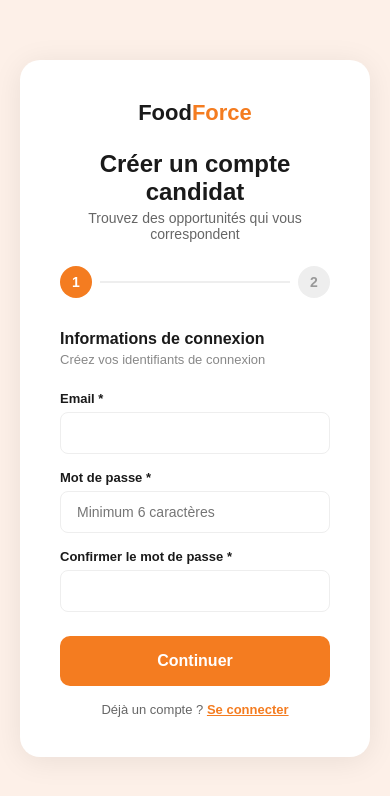
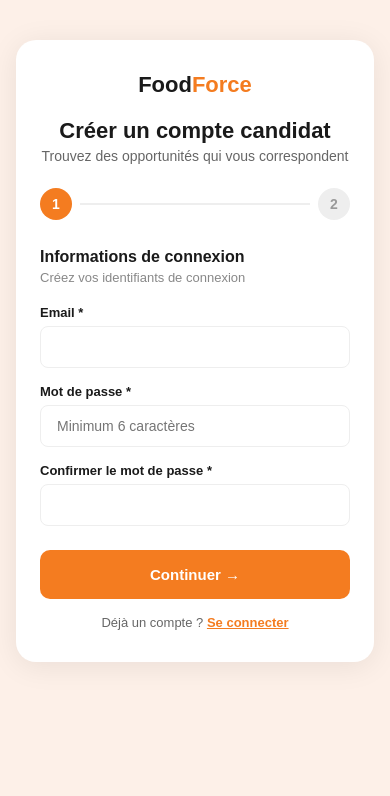
Before and after one commit to aissam76test/test-foodforce, a Next.js app: page /inscription-extra in a window 390 px wide. Shown: the top 796 px of the page. Built offline with nearby package versions, Linux system fonts and the light colour scheme.

Commit message:
inscription extra responsive

```diff
--- a/app/inscription-extra/page.tsx
+++ b/app/inscription-extra/page.tsx
@@ -4,10 +4,10 @@ import { useState } from 'react';
 const metiers: any = {
   salle: [
     'Directeur Food & Beverage', 'Directeur', 'Manager', 'Responsable de salle',
-    'Maitre d\'hôtel', 'Assistant maitre d\'hôtel', 'Chef de Rang', 'Serveur',
+    "Maitre d'hôtel", "Assistant maitre d'hôtel", 'Chef de Rang', 'Serveur',
     'Runner', 'Officier', 'Limonadier', 'Garçon de café', 'Chef barman', 'Barman',
     'Commis de salle', 'Barista', 'Cafetier', 'Sommelier', 'Hôte / Hôtesse de caisse',
-    'Hôte / Hôtesse d\'accueil', 'Vestiaire', 'Employé polyvalent restauration',
+    "Hôte / Hôtesse d'accueil", 'Vestiaire', 'Employé polyvalent restauration',
     'Vendeur boulangerie', 'Ménage'
   ],
   cuisine: [
@@ -19,7 +19,7 @@ const metiers: any = {
     'Employé polyvalent cuisine'
   ],
   hotel: [
-    'Bagagiste', 'Cafetier', 'Concierge', 'Employé polyvalent d\'hôtel',
+    'Bagagiste', 'Cafetier', 'Concierge', "Employé polyvalent d'hôtel",
     'Esthéticienne', 'Femme / Valet de chambre', 'Gouvernante', 'Linger',
     'Manutentionnaire', 'Night Auditor', 'Premier de réception', 'Réceptionniste',
     'Room service', 'Voiturier'
@@ -34,6 +34,7 @@ export default function InscriptionExtra() {
   });
   const [sent, setSent] = useState(false);
   const [error, setError] = useState('');
+  const [loading, setLoading] = useState(false);
 
   const handleEtape1 = (e: any) => {
     e.preventDefault();
@@ -51,44 +52,61 @@ export default function InscriptionExtra() {
 
   const handleSubmit = async (e: any) => {
     e.preventDefault();
+    setLoading(true);
     const res = await fetch('/api/inscription-extra', {
       method: 'POST',
       headers: { 'Content-Type': 'application/json' },
       body: JSON.stringify(form)
     });
     if (res.ok) setSent(true);
+    else setLoading(false);
+  };
+
+  const inputStyle: any = {
+    width: '100%', padding: '12px 16px', borderRadius: '8px',
+    border: '1.5px solid #eee', fontSize: '14px', outline: 'none',
+    boxSizing: 'border-box', fontFamily: 'Poppins, sans-serif'
   };
 
   if (sent) return (
-    <div style={{ textAlign: 'center', padding: '100px 40px', fontFamily: 'Poppins, sans-serif' }}>
-      <div style={{ fontSize: '60px' }}>🎉</div>
-      <h1 style={{ fontSize: '32px', fontWeight: 800, color: '#1a1a1a', margin: '20px 0 10px' }}>Inscription envoyée !</h1>
-      <p style={{ color: '#666' }}>On vous contacte très bientôt.</p>
-    </div>
+    <main style={{ fontFamily: 'Poppins, sans-serif', background: '#FDF0E8', minHeight: '100vh', display: 'flex', alignItems: 'center', justifyContent: 'center', padding: '20px' }}>
+      <div style={{ textAlign: 'center', background: 'white', borderRadius: '20px', padding: '48px 32px', maxWidth: '440px', width: '100%', boxShadow: '0 4px 30px rgba(0,0,0,0.08)' }}>
+        <div style={{ fontSize: '60px', marginBottom: '16px' }}>🎉</div>
+        <h1 style={{ fontSize: '28px', fontWeight: 800, color: '#1a1a1a', marginBottom: '12px' }}>Inscription envoyée !</h1>
+        <p style={{ color: '#666', marginBottom: '24px', lineHeight: 1.6 }}>Votre dossier est en cours de vérification. Vous recevrez un email de confirmation sous 48h.</p>
+        <a href="/login" style={{ background: '#F47C20', color: 'white', padding: '14px 28px', borderRadius: '10px', textDecoration: 'none', fontWeight: 700, fontSize: '15px', display: 'inline-block' }}>
+          Se connecter
+        </a>
+      </div>
+    </main>
   );
 
   return (
-    <main style={{ fontFamily: 'Poppins, sans-serif', background: '#FDF0E8', minHeight: '100vh', padding: '60px 20px' }}>
-      <div style={{ maxWidth: '500px', margin: '0 auto', background: 'white', borderRadius: '20px', padding: '40px', boxShadow: '0 4px 30px rgba(0,0,0,0.08)' }}>
+    <main style={{ fontFamily: 'Poppins, sans-serif', background: '#FDF0E8', minHeight: '100vh', padding: '40px 16px' }}>
+      <div style={{ maxWidth: '500px', margin: '0 auto', background: 'white', borderRadius: '20px', padding: '32px 24px', boxShadow: '0 4px 30px rgba(0,0,0,0.08)' }}>
 
-        <div style={{ textAlign: 'center', marginBottom: '24px' }}>
-          <span style={{ fontWeight: 800, fontSize: '22px', color: '#1a1a1a' }}>Food</span>
-          <span style={{ fontWeight: 800, fontSize: '22px', color: '#F47C20' }}>Force</span>
+        <div style={{ textAlign: 'center', marginBottom: '20px' }}>
+          <a href="/" style={{ textDecoration: 'none' }}>
+            <span style={{ fontWeight: 800, fontSize: '22px', color: '#1a1a1a' }}>Food</span>
+            <span style={{ fontWeight: 800, fontSize: '22px', color: '#F47C20' }}>Force</span>
+          </a>
         </div>
 
-        <h1 style={{ fontSize: '24px', fontWeight: 800, marginBottom: '4px', textAlign: 'center' }}>Créer un compte candidat</h1>
+        <h1 style={{ fontSize: '22px', fontWeight: 800, marginBottom: '4px', textAlign: 'center' }}>Créer un compte candidat</h1>
         <p style={{ color: '#666', marginBottom: '24px', fontSize: '14px', textAlign: 'center' }}>Trouvez des opportunités qui vous correspondent</p>
 
-        <div style={{ display: 'flex', alignItems: 'center', marginBottom: '32px', gap: '8px' }}>
-          <div style={{ width: '32px', height: '32px', borderRadius: '50%', background: '#F47C20', color: 'white', display: 'flex', alignItems: 'center', justifyContent: 'center', fontWeight: 700, fontSize: '14px' }}>1</div>
+        {/* STEPPER */}
+        <div style={{ display: 'flex', alignItems: 'center', marginBottom: '28px', gap: '8px' }}>
+          <div style={{ width: '32px', height: '32px', borderRadius: '50%', background: '#F47C20', color: 'white', display: 'flex', alignItems: 'center', justifyContent: 'center', fontWeight: 700, fontSize: '14px', flexShrink: 0 }}>1</div>
           <div style={{ flex: 1, height: '2px', background: etape === 2 ? '#F47C20' : '#eee' }} />
-          <div style={{ width: '32px', height: '32px', borderRadius: '50%', background: etape === 2 ? '#F47C20' : '#eee', color: etape === 2 ? 'white' : '#999', display: 'flex', alignItems: 'center', justifyContent: 'center', fontWeight: 700, fontSize: '14px' }}>2</div>
+          <div style={{ width: '32px', height: '32px', borderRadius: '50%', background: etape === 2 ? '#F47C20' : '#eee', color: etape === 2 ? 'white' : '#999', display: 'flex', alignItems: 'center', justifyContent: 'center', fontWeight: 700, fontSize: '14px', flexShrink: 0 }}>2</div>
         </div>
 
+        {/* ÉTAPE 1 */}
         {etape === 1 && (
           <form onSubmit={handleEtape1}>
             <h2 style={{ fontSize: '16px', fontWeight: 700, marginBottom: '4px' }}>Informations de connexion</h2>
-            <p style={{ fontSize: '13px', color: '#888', marginBottom: '24px' }}>Créez vos identifiants de connexion</p>
+            <p style={{ fontSize: '13px', color: '#888', marginBottom: '20px' }}>Créez vos identifiants de connexion</p>
 
             {error && <div style={{ background: '#fee', color: '#c00', padding: '12px', borderRadius: '8px', marginBottom: '16px', fontSize: '13px' }}>{error}</div>}
 
@@ -102,23 +120,24 @@ export default function InscriptionExtra() {
                 <input type={field.type} required placeholder={field.placeholder || ''}
                   value={(form as any)[field.key]}
                   onChange={(e) => setForm({ ...form, [field.key]: e.target.value })}
-                  style={{ width: '100%', padding: '12px 16px', borderRadius: '8px', border: '1.5px solid #eee', fontSize: '14px', outline: 'none', boxSizing: 'border-box' }} />
+                  style={inputStyle} />
               </div>
             ))}
 
-            <button type="submit" style={{ width: '100%', background: '#F47C20', color: 'white', padding: '16px', borderRadius: '10px', border: 'none', fontSize: '16px', fontWeight: 700, cursor: 'pointer', marginTop: '8px' }}>
-              Continuer
+            <button type="submit" style={{ width: '100%', background: '#F47C20', color: 'white', padding: '16px', borderRadius: '10px', border: 'none', fontSize: '15px', fontWeight: 700, cursor: 'pointer', marginTop: '8px', fontFamily: 'Poppins, sans-serif' }}>
+              Continuer →
             </button>
             <p style={{ textAlign: 'center', marginTop: '16px', fontSize: '13px', color: '#666' }}>
-              Déjà un compte ? <a href="/auth/login" style={{ color: '#F47C20', fontWeight: 600 }}>Se connecter</a>
+              Déjà un compte ? <a href="/login" style={{ color: '#F47C20', fontWeight: 600 }}>Se connecter</a>
             </p>
           </form>
         )}
 
+        {/* ÉTAPE 2 */}
         {etape === 2 && (
           <form onSubmit={handleSubmit}>
             <h2 style={{ fontSize: '16px', fontWeight: 700, marginBottom: '4px' }}>Informations personnelles</h2>
-            <p style={{ fontSize: '13px', color: '#888', marginBottom: '24px' }}>Complétez votre profil</p>
+            <p style={{ fontSize: '13px', color: '#888', marginBottom: '20px' }}>Complétez votre profil</p>
 
             {[
               { key: 'prenom', label: 'Prénom *', type: 'text' },
@@ -129,14 +148,13 @@ export default function InscriptionExtra() {
                 <label style={{ fontSize: '13px', fontWeight: 600, color: '#1a1a1a', display: 'block', marginBottom: '6px' }}>{field.label}</label>
                 <input type={field.type} required value={(form as any)[field.key]}
                   onChange={(e) => setForm({ ...form, [field.key]: e.target.value })}
-                  style={{ width: '100%', padding: '12px 16px', borderRadius: '8px', border: '1.5px solid #eee', fontSize: '14px', outline: 'none', boxSizing: 'border-box' }} />
+                  style={inputStyle} />
               </div>
             ))}
 
             <div style={{ marginBottom: '16px' }}>
               <label style={{ fontSize: '13px', fontWeight: 600, color: '#1a1a1a', display: 'block', marginBottom: '6px' }}>Catégorie *</label>
-              <select value={form.secteur} onChange={(e) => setForm({ ...form, secteur: e.target.value, metier: '' })} required
-                style={{ width: '100%', padding: '12px 16px', borderRadius: '8px', border: '1.5px solid #eee', fontSize: '14px', outline: 'none' }}>
+              <select value={form.secteur} onChange={(e) => setForm({ ...form, secteur: e.target.value, metier: '' })} required style={inputStyle}>
                 <option value="">Choisir une catégorie</option>
                 <option value="salle">Salle & Service</option>
                 <option value="cuisine">Cuisine</option>
@@ -147,8 +165,7 @@ export default function InscriptionExtra() {
             {form.secteur && (
               <div style={{ marginBottom: '16px' }}>
                 <label style={{ fontSize: '13px', fontWeight: 600, color: '#1a1a1a', display: 'block', marginBottom: '6px' }}>Métier *</label>
-                <select value={form.metier} onChange={(e) => setForm({ ...form, metier: e.target.value })} required
-                  style={{ width: '100%', padding: '12px 16px', borderRadius: '8px', border: '1.5px solid #eee', fontSize: '14px', outline: 'none' }}>
+                <select value={form.metier} onChange={(e) => setForm({ ...form, metier: e.target.value })} required style={inputStyle}>
                   <option value="">Choisir un métier</option>
                   {metiers[form.secteur].map((m: string) => (
                     <option key={m} value={m}>{m}</option>
@@ -159,8 +176,7 @@ export default function InscriptionExtra() {
 
             <div style={{ marginBottom: '24px' }}>
               <label style={{ fontSize: '13px', fontWeight: 600, color: '#1a1a1a', display: 'block', marginBottom: '6px' }}>Expérience *</label>
-              <select value={form.experience} onChange={(e) => setForm({ ...form, experience: e.target.value })} required
-                style={{ width: '100%', padding: '12px 16px', borderRadius: '8px', border: '1.5px solid #eee', fontSize: '14px', outline: 'none' }}>
+              <select value={form.experience} onChange={(e) => setForm({ ...form, experience: e.target.value })} required style={inputStyle}>
                 <option value="">Choisir</option>
                 <option value="debutant">Débutant (moins d'1 an)</option>
                 <option value="intermediaire">Intermédiaire (1-3 ans)</option>
@@ -171,12 +187,12 @@ export default function InscriptionExtra() {
 
             <div style={{ display: 'flex', gap: '12px' }}>
               <button type="button" onClick={() => setEtape(1)}
-                style={{ flex: 1, background: '#f5f5f5', color: '#1a1a1a', padding: '16px', borderRadius: '10px', border: 'none', fontSize: '15px', fontWeight: 600, cursor: 'pointer' }}>
-                Retour
+                style={{ flex: 1, background: '#f5f5f5', color: '#1a1a1a', padding: '16px', borderRadius: '10px', border: 'none', fontSize: '14px', fontWeight: 600, cursor: 'pointer', fontFamily: 'Poppins, sans-serif' }}>
+                ← Retour
               </button>
-              <button type="submit"
-                style={{ flex: 2, background: '#F47C20', color: 'white', padding: '16px', borderRadius: '10px', border: 'none', fontSize: '15px', fontWeight: 700, cursor: 'pointer' }}>
-                Créer mon compte
+              <button type="submit" disabled={loading}
+                style={{ flex: 2, background: '#F47C20', color: 'white', padding: '16px', borderRadius: '10px', border: 'none', fontSize: '14px', fontWeight: 700, cursor: 'pointer', opacity: loading ? 0.7 : 1, fontFamily: 'Poppins, sans-serif' }}>
+                {loading ? 'Création...' : 'Créer mon compte'}
               </button>
             </div>
           </form>
```
